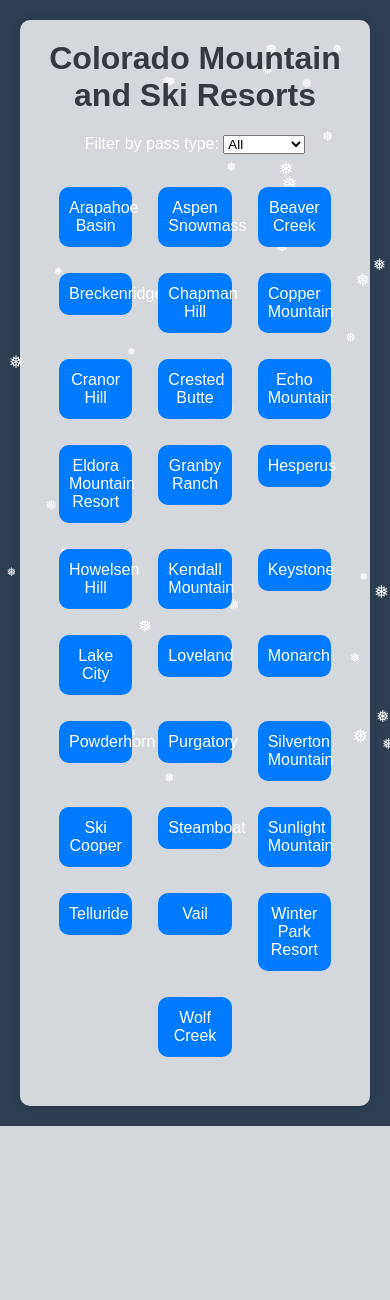
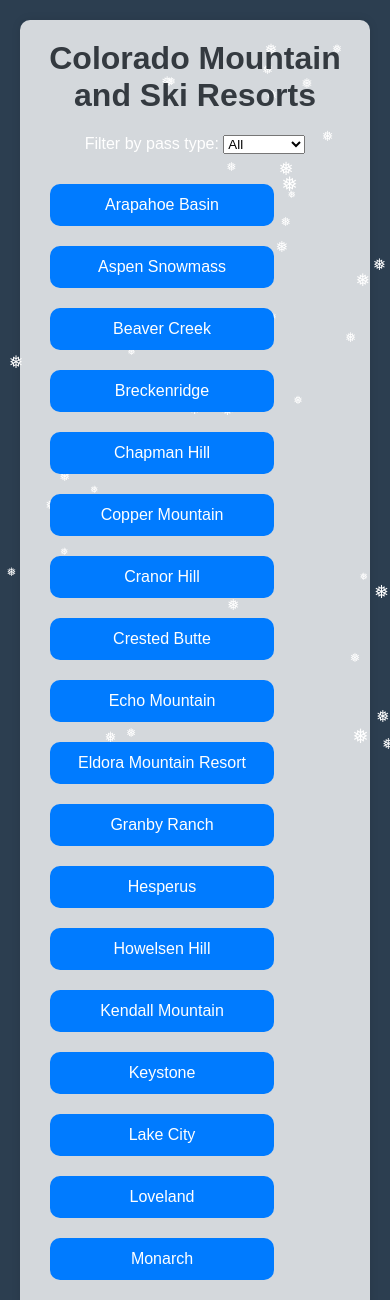
Before and after one commit to idonotwantthisaccount/3300_Project, a Django app: page / in a window 390 px wide. Shown: the top 1300 px of the page. Before the commit the page ends 1126 px from the top, so only its background shows below. Run offline with Django 5.2, Linux system fonts and the light colour scheme; data comes from the database, SQL or seed files in the repository.

Commit message:
Update mountains.html
Updated website to fit on mobile devices too!

```diff
--- a/mountains/templates/mountains/mountains.html
+++ b/mountains/templates/mountains/mountains.html
@@ -3,7 +3,7 @@
 <head>
     <meta charset="UTF-8">
     <meta name="viewport" content="width=device-width, initial-scale=1.0">
-    <title>Mountains</title>
+    <title>Colorado Snow</title>
     <style>
         body {
             font-family: Arial, sans-serif;
@@ -14,7 +14,6 @@
             justify-content: center; /* Center content horizontally */
             align-items: center; /* Center content vertically */
             min-height: 100vh; /* Ensure full viewport height */
-            overflow: hidden; /* Prevent scrolling */
             color: #fff; /* White text color for better contrast */
             position: relative; /* For positioning snowflakes */
         }
@@ -41,22 +40,22 @@
         .mountain-list {
             list-style-type: none;
             padding: 0;
+            margin: 0; /* Remove margin-right */
             display: flex;
             flex-wrap: wrap;
             justify-content: center;
         }
 
         .mountain-item {
-            width: calc(33.33% - 30px); /* Adjust width to fit three columns */
-            margin: 13px; /* Adjust spacing around items */
+            margin: 10px; /* Add spacing around items */
             text-align: center; /* Center align text within item */
             box-sizing: border-box; /* Include padding and border in element's total width and height */
         }
 
         .mountain-button {
             display: block;
-            width: calc(100% - 20px); /* Adjust width to accommodate margins */
-            padding: 12px 10px;
+            width: 200px; /* Set a fixed width for buttons */
+            padding: 12px;
             font-size: 16px;
             color: #fff;
             background-color: #007bff;
@@ -66,11 +65,25 @@
             cursor: pointer;
             transition: background-color 0.3s ease;
             text-align: center; /* Center align text within button */
+            word-wrap: break-word; /* Ensure long words wrap within the button */
         }
 
             .mountain-button:hover {
                 background-color: #0056b3;
             }
+
+        /* Media queries for responsive design */
+        @media (max-width: 768px) {
+            .mountain-item {
+                flex: 1 1 calc(50% - 20px); /* Adjust width to fit two columns on tablets */
+            }
+        }
+
+        @media (max-width: 480px) {
+            .mountain-item {
+                flex: 1 1 calc(100% - 20px); /* Adjust width to fit one column on mobile devices */
+            }
+        }
 
         /* Snowflake styles */
         .snowflake {
```
